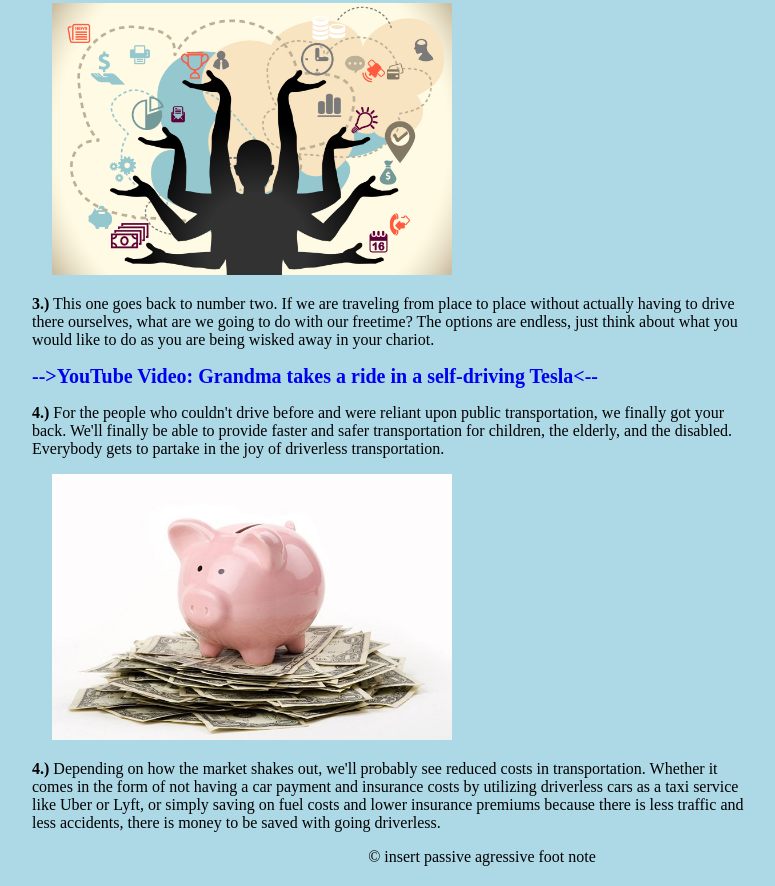
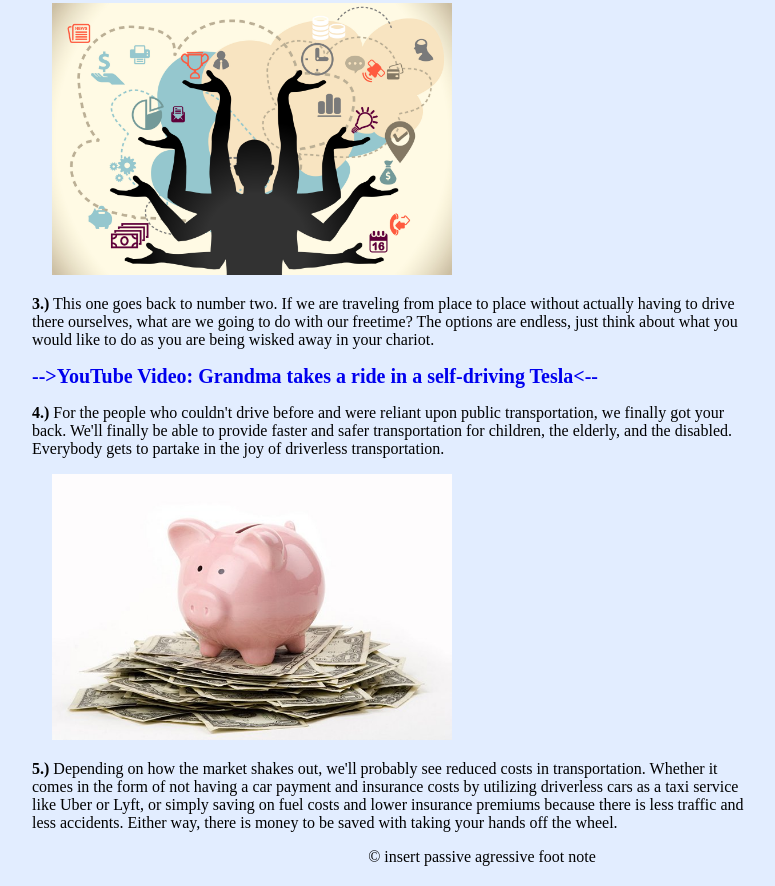
Before and after one commit to EricRogers17/HTML-me-something, a plain HTML site: page index.html in a window 1280 px wide. Shown: the part 1081-1967 px from the top of the page, without its empty margins (158-933 px from the left). Drawn offline with Linux system fonts and the light colour scheme.

Commit message:
minor content edits

```diff
--- a/index.html
+++ b/index.html
@@ -31,7 +31,7 @@
 				<a class="video-link" href="https://www.youtube.com/watch?v=MlF2d9E0gB4"><b>-->YouTube Video: Grandma takes a ride in a self-driving Tesla<--</b></a>
 				<p><b>4.)</b> For the people who couldn't drive before and were reliant upon public transportation, we finally got your back. We'll finally be able to provide faster and safer transportation for children, the elderly, and the disabled. Everybody gets to partake in the joy of driverless transportation.</p>
 				<img src="./images/piggy-bank.jpg" alt="">
-				<p><b>4.)</b> Depending on how the market shakes out, we'll probably see reduced costs in transportation. Whether it comes in the form of not having a car payment and insurance costs by utilizing driverless cars as a taxi service like Uber or Lyft, or simply saving on fuel costs and lower insurance premiums because there is less traffic and less accidents, there is money to be saved with going driverless.</p>
+				<p><b>5.)</b> Depending on how the market shakes out, we'll probably see reduced costs in transportation. Whether it comes in the form of not having a car payment and insurance costs by utilizing driverless cars as a taxi service like Uber or Lyft, or simply saving on fuel costs and lower insurance premiums because there is less traffic and less accidents. Either way, there is money to be saved with taking your hands off the wheel.</p>
 			</article>
 		</div>
 	</main>
--- a/styles.css
+++ b/styles.css
@@ -1,5 +1,5 @@
 body {
-	background-color: lightblue;
+	background-color: #e2edff;
 	margin: 20px 40px;
 }
 header {
```
